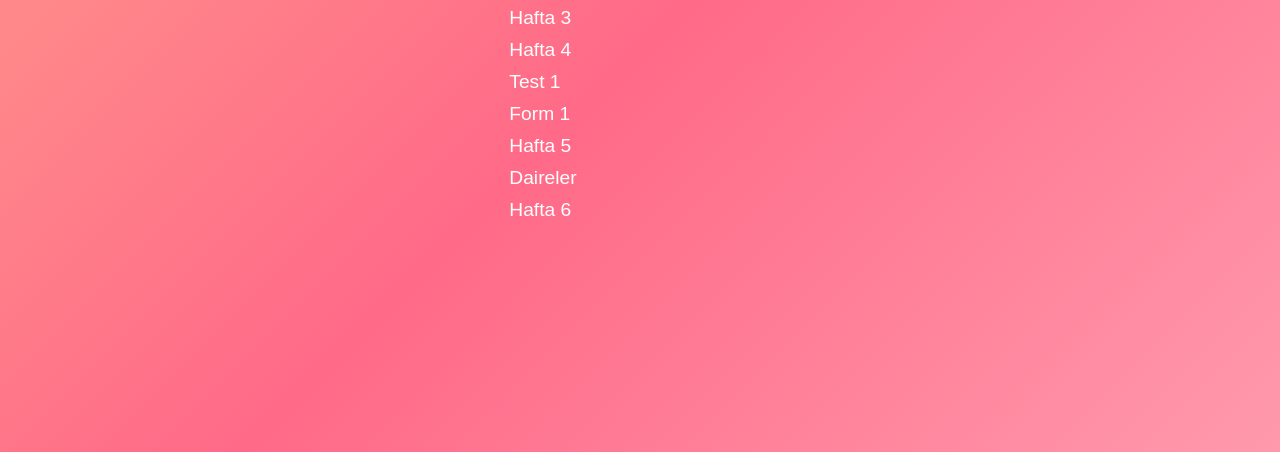
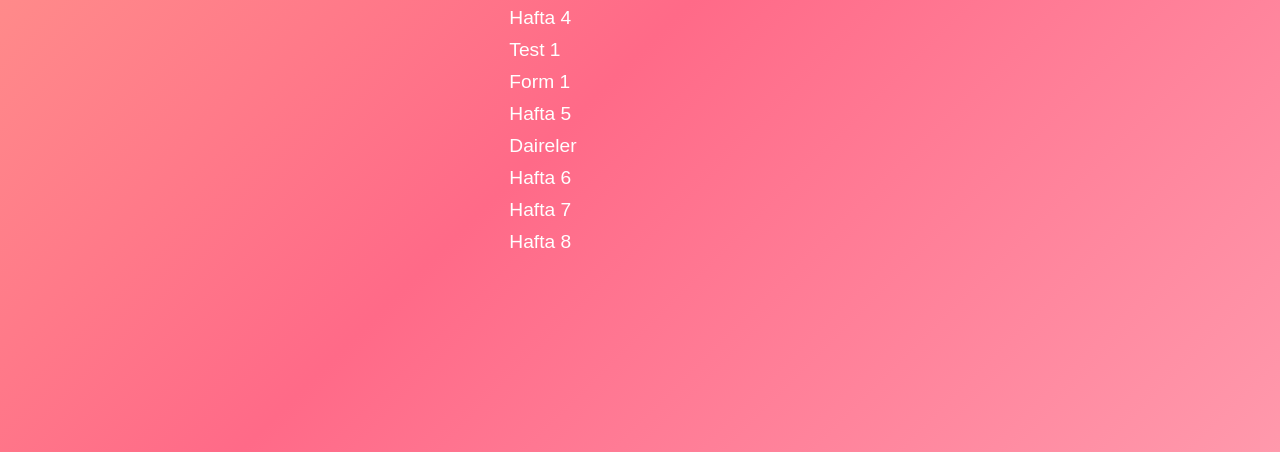
Before and after one commit to ZeynepTarkay/web_tasar-m, a plain HTML site: page index.html in a window 1280 px wide. Shown: the part 348-800 px from the top of the page. Drawn offline with Linux system fonts and the light colour scheme.

Commit message:
Update index.html

```diff
--- a/index.html
+++ b/index.html
@@ -63,6 +63,8 @@
       <li><a href="">Hafta 5</a></li>
       <li><a href="daire.html">Daireler</a></li>
       <li><a href="hafta6.html">Hafta 6</a></li>
+      <li><a href="hafta7.html">Hafta 7</a></li>
+      <li><a href="hafta8.html">Hafta 8</a></li>
     </ul>
   </div>
 </body>
```
